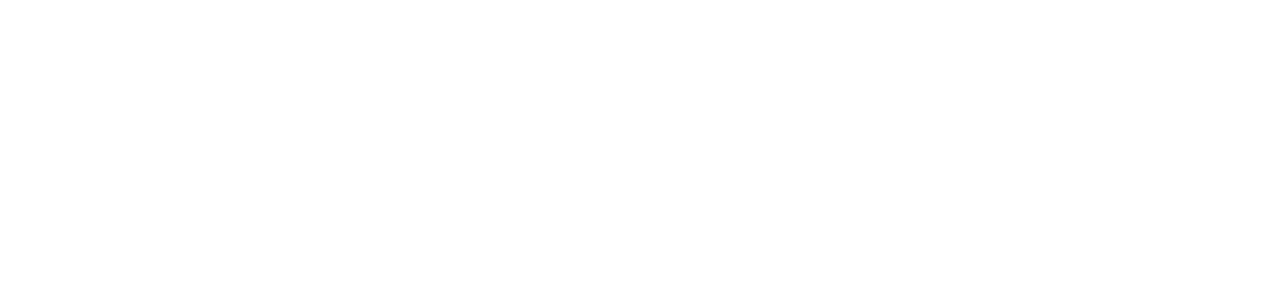
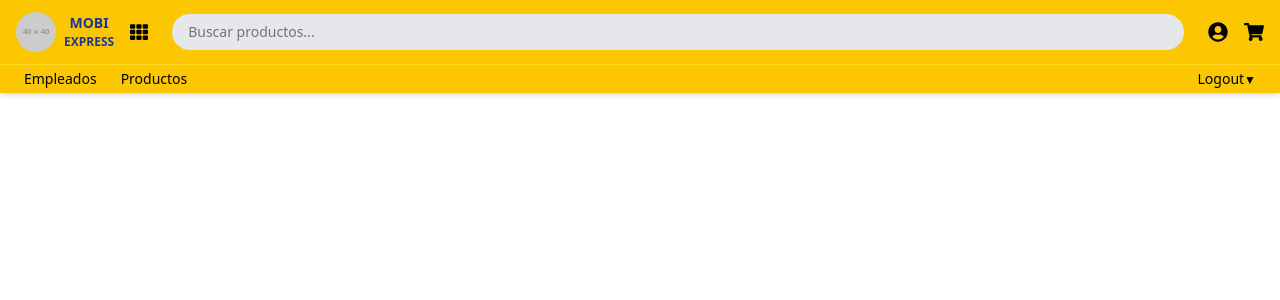
Before and after one commit to jmarroquin-2023026/MobiExpress-React, a React (Vite) app: page /users in a window 1280 px wide. Shown: the top 300 px of the page. Built offline with nearby package versions, Linux system fonts and the light colour scheme.

Commit message:
se edite la navbar

```diff
--- a/src/components/NavBar/NavBar.jsx
+++ b/src/components/NavBar/NavBar.jsx
@@ -22,7 +22,7 @@
               </h1>
             </div>
           </Link>
-          <FaTh className="text-black ml-2 text-lg" />
+          <Link to="/dashboard/categories"><FaTh className="text-black ml-2 text-lg" /></Link>
         </div>
         <div className="flex-grow mx-6">
           <input
@@ -34,23 +34,24 @@
 
         {/* Icons */}
         <div className="flex items-center gap-4">
-          <FaUserCircle className="text-black text-xl cursor-pointer" />
-          <FaShoppingCart className="text-black text-xl cursor-pointer" />
+          <Link to="/dashboard/profile/updateProfile"><FaUserCircle className="text-black text-xl cursor-pointer"/></Link>
+          <Link><FaShoppingCart className="text-black text-xl cursor-pointer"/></Link>
         </div>
       </div>
 
       {/* Bottom nav (like Empleados | Productos | Logout | Administración) */}
       <div className="border-t border-yellow-300 text-sm text-black px-6 py-1 flex justify-between items-center">
         <div className="flex gap-6">
-          <Link to="/empleados" className="hover:underline">Empleados</Link>
-          <Link to="/productos" className="hover:underline">Productos</Link>
+          <Link to="/users/getUsers" className="hover:underline">Empleados</Link>
+          <Link to="/products/list" className="hover:underline">Productos</Link>
         </div>
         <div className="flex gap-2 items-center">
           {isLogged && (
             <>
+              <Link to="/">
               <button className="hover:underline">Logout</button>
               <span className="text-xs">▼</span>
-              <span className="hover:underline">Administración</span>
+              </Link>
             </>
           )}
         </div>
--- a/src/components/User/Users.jsx
+++ b/src/components/User/Users.jsx
@@ -1,6 +1,7 @@
 import React, { useEffect, useState } from "react"
 import { useUser } from "../../shared/hooks/user/useUser"
 import { UserCard } from "./UserCard"
+import Navbar from "../NavBar/NavBar"
 
 export const Users = () => {
   const { getUsers, users, setUsers } = useUser()
--- a/src/pages/ProductsPage.jsx
+++ b/src/pages/ProductsPage.jsx
@@ -1,6 +1,7 @@
 import React, { useEffect } from 'react'
 import { useProducts } from '../shared/hooks/products/useProducts'
 import { useLocation, Outlet } from 'react-router-dom'
+import Navbar from '../components/NavBar/NavBar'
 
 export const ProductsPage = () => {
   const { getProducts, allProducts } = useProducts()
@@ -14,7 +15,9 @@
 
   return (
     <div>
+      <Navbar/>
       <Outlet context={{ products: allProducts, getProducts }} />
+
     </div>
   )
 }
--- a/src/pages/userPages/ProfileConfPage.jsx
+++ b/src/pages/userPages/ProfileConfPage.jsx
@@ -1,9 +1,11 @@
 import { Outlet } from "react-router-dom";
+import Navbar from "../../components/NavBar/NavBar";
 
 export const ProfileConfPage = () => {
   return (
     <div>
       <Outlet />
+      <Navbar/>
     </div>
   );
 };
--- a/src/pages/userPages/UsersConfPage.jsx
+++ b/src/pages/userPages/UsersConfPage.jsx
@@ -1,9 +1,11 @@
 import { Outlet } from "react-router-dom";
+import Navbar from "../../components/NavBar/NavBar";
 
 export const UsersConfPage = () => {
   return (
     <div>
       <Outlet />
+      <Navbar/>
     </div>
   );
 };
```
